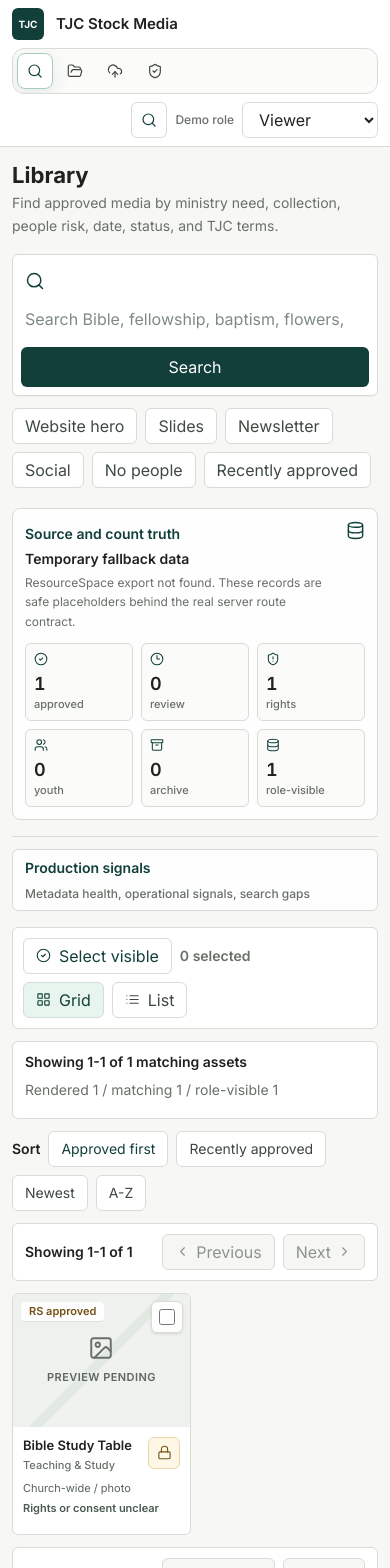
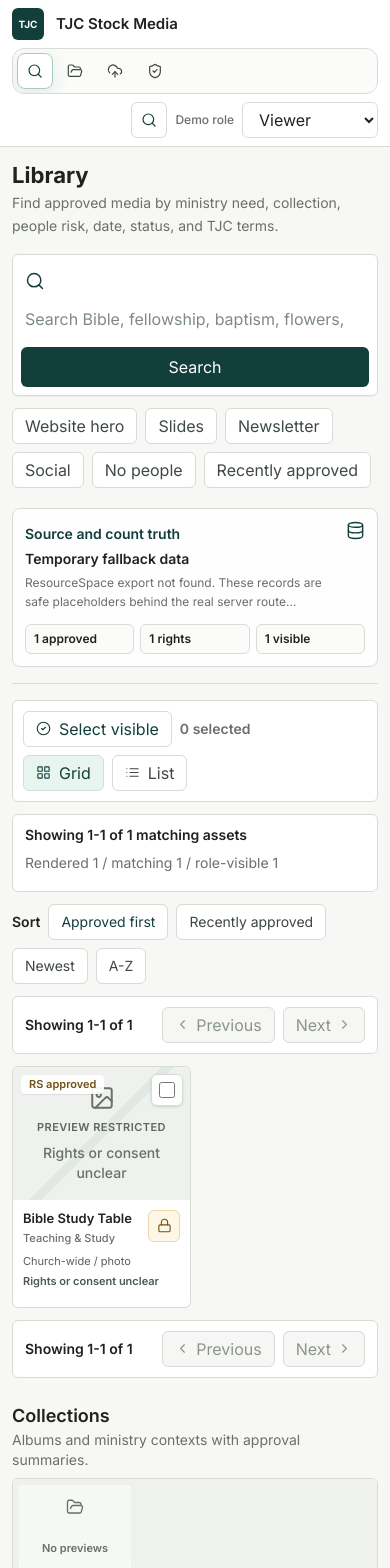
Before and after one commit to Hali0321/tjc-stock-media, a Next.js app in the folder frontend/: page / in a window 390 px wide. Shown: the top 1568 px of the page. Built offline with nearby package versions, Linux system fonts and the light colour scheme.

Commit message:
Tighten mobile library and QA exit

```diff
--- a/frontend/components/AssetCard.tsx
+++ b/frontend/components/AssetCard.tsx
@@ -15,11 +15,21 @@ export function AssetCard({ asset, role }: { asset: StockMediaAsset; role: DemoR
   const confidence = display.confidence.filter((item) => item.tone === "warn").slice(0, 1);
   const hasWarnings = confidence.length > 0;
   const quickLabel = display.download.reuse.label || confidence[0]?.state || display.quickLabel || asset.mediaType;
+  const previewLabel = display.image ? "Preview pending" : "Preview restricted";
+  const previewDetail = display.image
+    ? undefined
+    : display.download.reuse.blockers[0]?.label || display.download.approvedCopy.reason || "Reviewer-only until reuse checks pass.";
 
   return (
     <article className="group overflow-hidden rounded-md border border-tjc-line bg-white transition duration-150 hover:border-[#9fb8ae]">
       <Link href={`/assets/${asset.id}`} className="relative block aspect-[4/3] overflow-hidden bg-[#eef1ed]" aria-label={`Open ${display.title}`}>
-        <MediaPreview src={display.image} alt={asset.thumbnailAlt} imgClassName="transition duration-300 ease-out group-hover:scale-[1.02]" />
+        <MediaPreview
+          src={display.image}
+          alt={asset.thumbnailAlt}
+          label={previewLabel}
+          detail={previewDetail}
+          imgClassName="transition duration-300 ease-out group-hover:scale-[1.02]"
+        />
         <span className={cn(
           "absolute left-2 top-2 max-w-[calc(100%-1rem)] rounded bg-white/92 px-2 py-1 text-[11px] font-semibold leading-none shadow-[0_1px_0_rgba(32,34,31,.08)]",
           canDownload && !hasWarnings ? "text-[#22563a]" : "text-[#725216]"
--- a/frontend/components/LibraryPage.tsx
+++ b/frontend/components/LibraryPage.tsx
@@ -375,11 +375,22 @@ export function LibraryPage() {
             <div>
               <span className="text-sm font-semibold text-tjc-evergreen">Source and count truth</span>
               <strong className="mt-1 block text-sm font-semibold text-tjc-ink">{result?.source.label || "Loading source"}</strong>
-              <p className="mt-1 text-xs leading-relaxed text-tjc-muted">{result?.source.detail || "Loading ResourceSpace source state."}</p>
+              <p className="mt-1 line-clamp-2 text-xs leading-relaxed text-tjc-muted sm:line-clamp-none">{result?.source.detail || "Loading ResourceSpace source state."}</p>
             </div>
             <Database className="shrink-0 text-tjc-evergreen" size={19} strokeWidth={1.8} aria-hidden="true" />
           </div>
-          <div className="grid grid-cols-3 gap-2 sm:grid-cols-6" aria-label="Catalog summary">
+          <div className="grid grid-cols-3 gap-1.5 text-xs font-semibold text-tjc-ink sm:hidden" aria-label="Mobile catalog summary">
+            <span className="rounded-md border border-tjc-line bg-[#fbfcfa] px-2 py-1.5">
+              {result?.counts.approved ?? "-"} approved
+            </span>
+            <span className="rounded-md border border-tjc-line bg-[#fbfcfa] px-2 py-1.5">
+              {result?.counts.rightsReview ?? "-"} rights
+            </span>
+            <span className="rounded-md border border-tjc-line bg-[#fbfcfa] px-2 py-1.5">
+              {result?.counts.visibleToRole ?? "-"} visible
+            </span>
+          </div>
+          <div className="hidden grid-cols-3 gap-2 sm:grid sm:grid-cols-6" aria-label="Catalog summary">
             {[
               { icon: CheckCircle2, value: result?.counts.approved ?? "-", label: "approved" },
               { icon: Clock3, value: result?.counts.needsReview ?? "-", label: "review" },
@@ -407,7 +418,7 @@ export function LibraryPage() {
 	        </div>
 	      ) : null}
 
-	      <details className="mt-3 rounded-md border border-tjc-line bg-white/88">
+	      <details className="mt-3 hidden rounded-md border border-tjc-line bg-white/88 md:block">
         <summary className="flex cursor-pointer flex-wrap items-center justify-between gap-2 px-3 py-2 text-sm font-semibold text-tjc-evergreen">
           <span>Production signals</span>
           <span className="text-xs font-medium text-tjc-muted">Metadata health, operational signals, search gaps</span>
```
Also changed, not shown: 2 other files (tests, documents, lock files or other folders).
